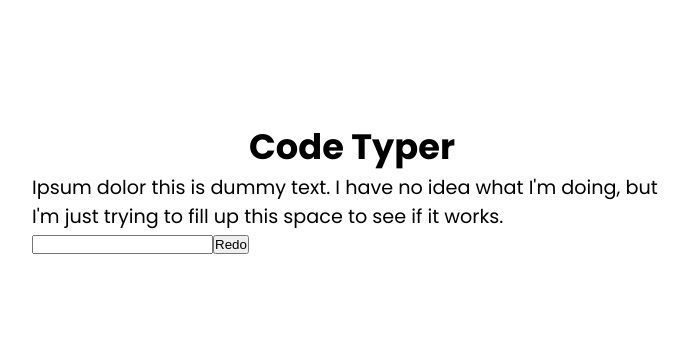
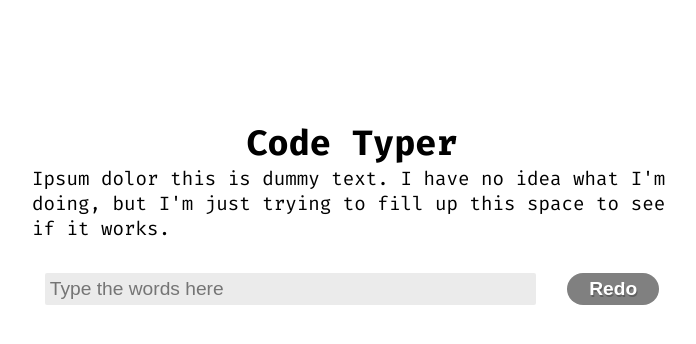
Before and after one commit to PandaStripes11/code-typer, a Next.js app: page / in a window 1280 px wide. Shown: the top 344 px of the page, without its empty margins (288-984 px from the left). Built offline with nearby package versions, Linux system fonts and the light colour scheme.

Commit message:
Sentencer package installation

```diff
--- a/components/TypingBox/TypingBox.js
+++ b/components/TypingBox/TypingBox.js
@@ -1,14 +1,27 @@
+import {useState} from 'react'
+
 import Passage from './Passage/Passage.js'
 import TypingInput from './TypingInput/TypingInput.js'
 
 import TypingBoxStyles from './TypingBox.module.css'
 
 export default function TypingBox() {
+    const [text, setText] = useState('')
+    const [passageText, setPassageText] = useState([])
+
+    const handleChange = ({target}) => {
+        setText(target.value)
+    }
+
+    const generateNewPassage = () => {
+
+    }
+
     return (
         <main className={TypingBoxStyles.main}>
             <h1 className={TypingBoxStyles.h1}>Code Typer</h1>
-            <Passage />
-            <TypingInput />
+            <Passage text={passageText}/>
+            <TypingInput value={text} onChange={handleChange}/>
         </main>
     )
 }
--- a/components/TypingBox/TypingInput/TypingInput.js
+++ b/components/TypingBox/TypingInput/TypingInput.js
@@ -1,10 +1,18 @@
+import TypingInputStyles from './TypingInput.module.css'
 
-
-export default function TypingInput() {
+export default function TypingInput(props) {
     return (
-        <form>
-            <input type="text"/>
-            <button>Redo</button>
-        </form>
+        <div className={TypingInputStyles.div}>
+            <form className={TypingInputStyles.form}>
+                <input
+                    className={TypingInputStyles.input}
+                    type="text"
+                    placeholder="Type the words here"
+                    onChange={props.onChange}
+                    value={props.value}
+                />
+            </form>
+            <button className={TypingInputStyles.button}>Redo</button>
+        </div>
     )
 }
--- /dev/null
+++ b/components/TypingBox/TypingInput/TypingInput.module.css
@@ -0,0 +1,43 @@
+.div {
+    display: flex;
+    justify-content: space-between;
+    width: 100%;
+    margin-top: 5%;
+    padding: 0 2%;
+}
+
+.form {
+    width: 80%;
+}
+.input {
+    border: none;
+    width: 100%;
+    padding: 5px;
+    border-radius: 2px;
+    outline: none;
+    flex-shrink: 4;
+    background: linear-gradient(cornflowerblue, cornflowerblue) bottom / 0% 2px no-repeat rgb(235, 235, 235);
+    transition: all 1s ease-out;
+}
+.input:focus {
+    background-size: 100% 2px;
+}
+.button {
+    color: white;
+    text-shadow: 1px 2px rgba(75, 75, 75, 0.6);
+    min-width: 15%;
+    outline: none;
+    background: gray;
+    border-radius: 50px;
+    border: none;
+    transition: all 0.2s ease;
+}
+.button:hover {
+    box-shadow: 0px 2px 0px 0px rgba(75, 75, 75, 0.6);
+}
+.button:active {
+    background: none;
+    color: rgba(20, 20, 20, 0.6);
+    text-shadow: none;
+    border: 2px solid gray;
+}
--- a/package.json
+++ b/package.json
@@ -11,5 +11,8 @@
     "next": "10.0.5",
     "react": "17.0.1",
     "react-dom": "17.0.1"
+  },
+  "devDependencies": {
+    "sentencer": "^0.2.1"
   }
 }
--- a/styles/global.css
+++ b/styles/global.css
@@ -1,5 +1,6 @@
 @import url('https://fonts.googleapis.com/css2?family=Poppins:ital,wght@0,100;0,200;0,300;0,400;0,500;0,600;0,700;0,800;0,900;1,100;1,200;1,300;1,400;1,500;1,600;1,700;1,800;1,900&display=swap');
 @import url('https://fonts.googleapis.com/css2?family=Poppins:ital,wght@0,100;0,200;0,300;0,400;0,500;0,600;0,700;0,800;0,900;1,100;1,200;1,300;1,400;1,500;1,600;1,700;1,800;1,900&family=Work+Sans:ital,wght@0,100;0,200;0,300;0,400;0,500;0,600;0,700;0,800;0,900;1,100;1,200;1,300;1,400;1,500;1,600;1,700;1,800;1,900&display=swap');
+@import url('https://fonts.googleapis.com/css2?family=Fira+Code:wght@300;400;500;600;700&display=swap');
 
 * {
     margin: 0;
@@ -12,7 +13,7 @@ html {
 }
 
 body {
-    font-family: Poppins, sans-serif;
+    font-family: 'Fira Code', sans-serif;
 }
 
 /**********************/
@@ -41,3 +42,11 @@ h5 {
 p {
     font-size: 1.2em;
 }
+
+input {
+    font-size: 1.2em;
+}
+button {
+    font-size: 1.2em;
+    font-weight: 700;
+}
```
Also changed, not shown: 1 other file (tests, documents, lock files or other folders).
